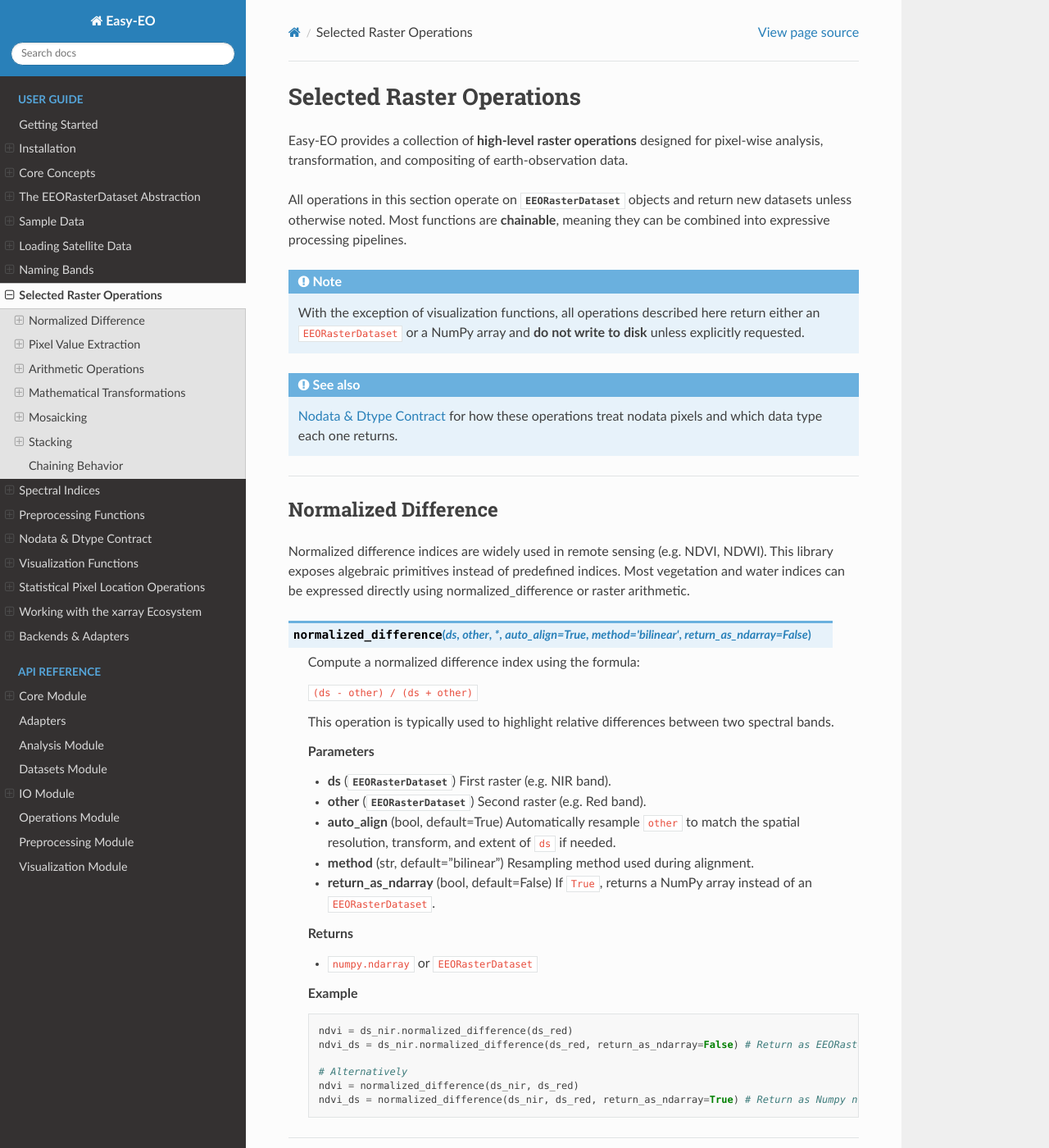
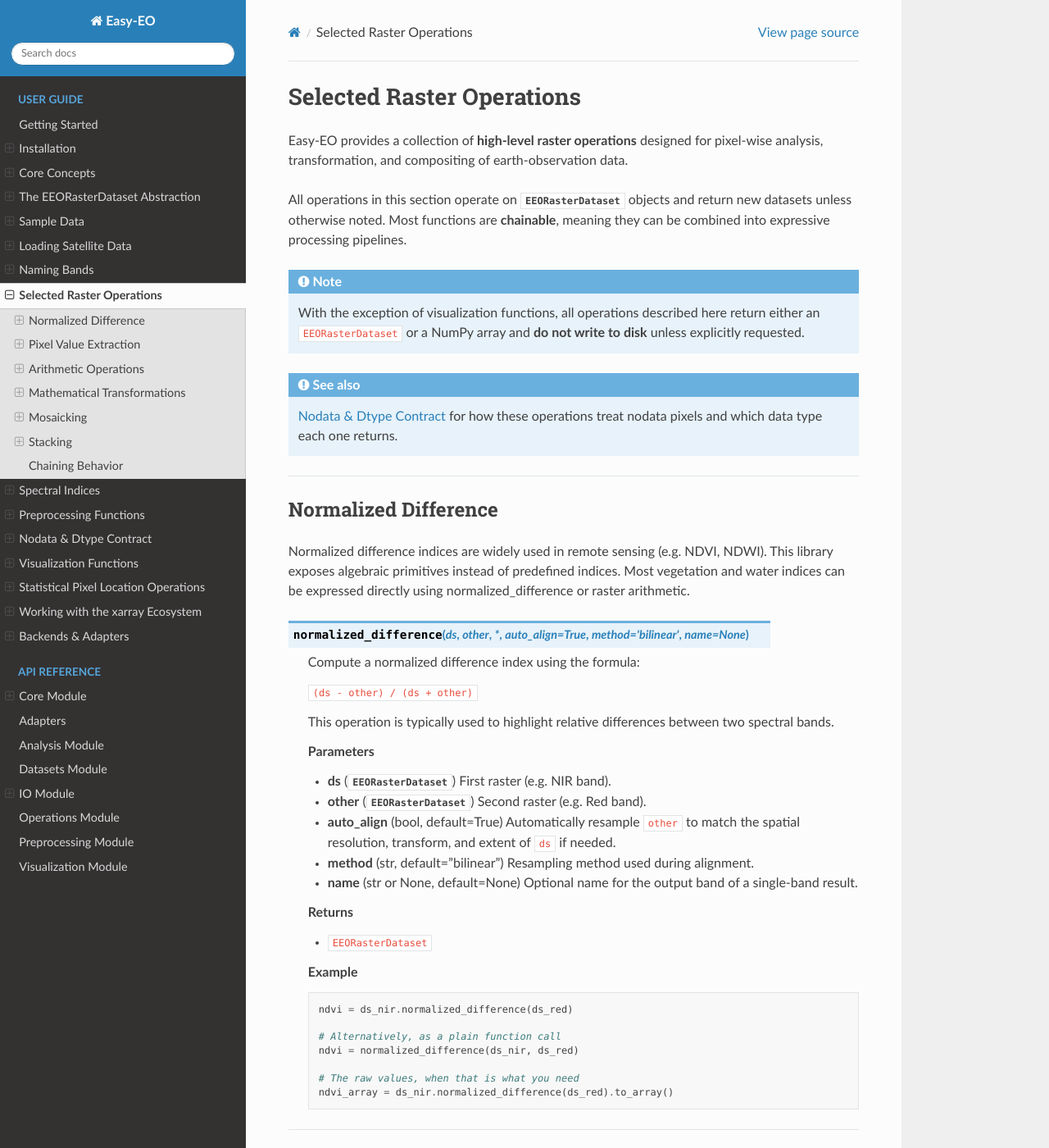
Before and after one commit to Tommy-Burns/easy-eo, a Sphinx documentation site: the page built from docs/source/user_guide/ops.rst, in a window 1280 px wide and 1400 px high. Shown: the whole window at 82% size. Built offline with Sphinx 7.4.7 and the Read the Docs theme 3.1.0, drawn with Linux system fonts in a browser that asks for light colours.

Commit message:
fix: drop return_as_ndarray so indices have one return type

```diff
--- a/docs/source/user_guide/ops.rst
+++ b/docs/source/user_guide/ops.rst
@@ -29,7 +29,7 @@
 Most vegetation and water indices can be expressed directly using
 normalized_difference or raster arithmetic.
 
-.. function:: normalized_difference(ds, other, *, auto_align=True, method="bilinear", return_as_ndarray=False)
+.. function:: normalized_difference(ds, other, *, auto_align=True, method="bilinear", name=None)
 
    Compute a normalized difference index using the formula:
 
@@ -49,23 +49,24 @@
      and extent of ``ds`` if needed.
    - **method** (str, default="bilinear")
      Resampling method used during alignment.
-   - **return_as_ndarray** (bool, default=False)
-     If ``True``, returns a NumPy array instead of an ``EEORasterDataset``.
+   - **name** (str or None, default=None)
+     Optional name for the output band of a single-band result.
 
    **Returns**
 
-   - ``numpy.ndarray`` or ``EEORasterDataset``
+   - ``EEORasterDataset``
 
    **Example**
 
    .. code-block:: python
 
       ndvi = ds_nir.normalized_difference(ds_red)
-      ndvi_ds = ds_nir.normalized_difference(ds_red, return_as_ndarray=False) # Return as EEORasterDataset
 
-      # Alternatively
+      # Alternatively, as a plain function call
       ndvi = normalized_difference(ds_nir, ds_red)
-      ndvi_ds = normalized_difference(ds_nir, ds_red, return_as_ndarray=True) # Return as Numpy ndarray
+
+      # The raw values, when that is what you need
+      ndvi_array = ds_nir.normalized_difference(ds_red).to_array()
 
 -----
 
```
Also changed, not shown: CHANGELOG.md (+10 -0 lines), docs/source/getting_started.rst (+4 -3 lines), docs/source/user_guide/spectral_indices.rst (+9 -7 lines), 6 other files.
